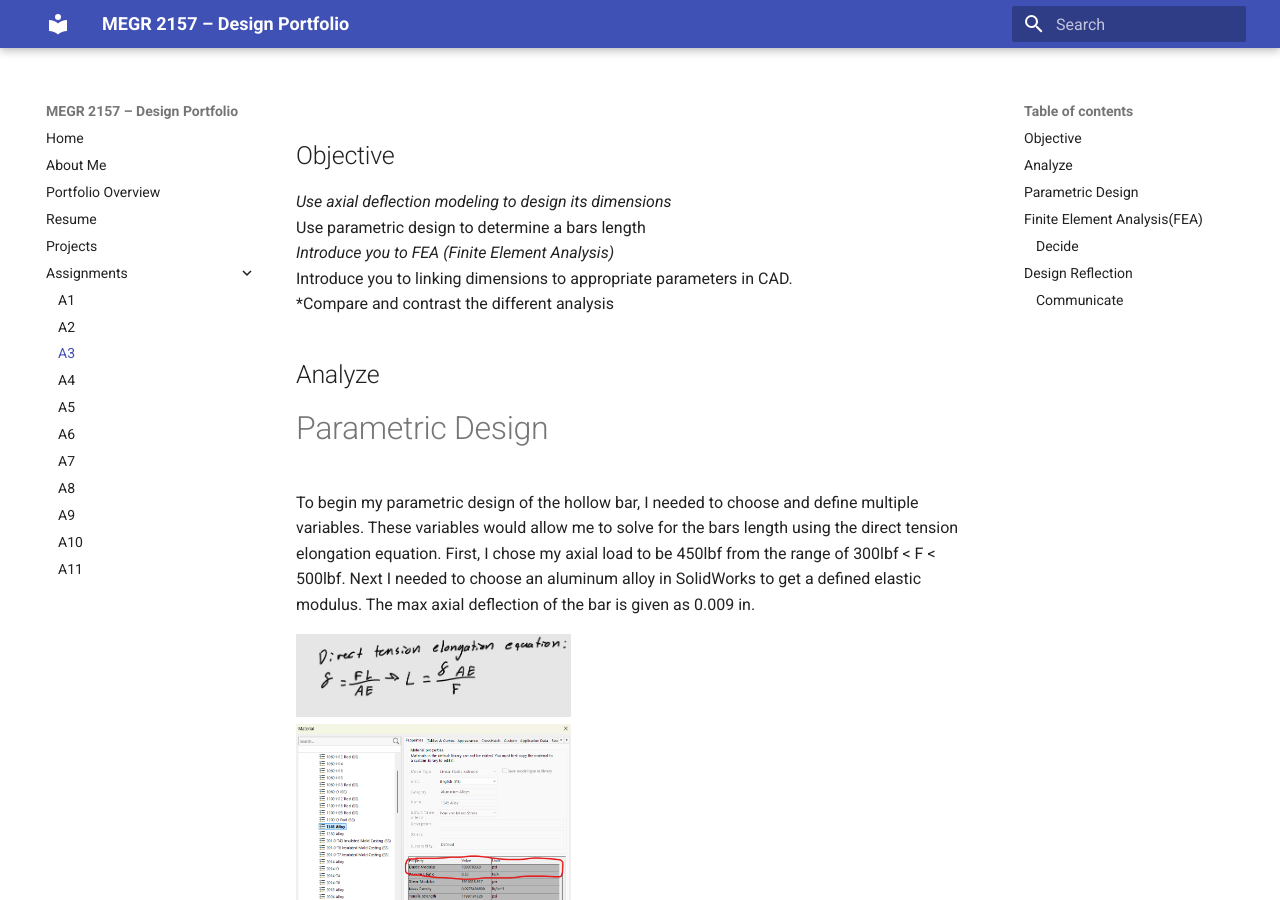
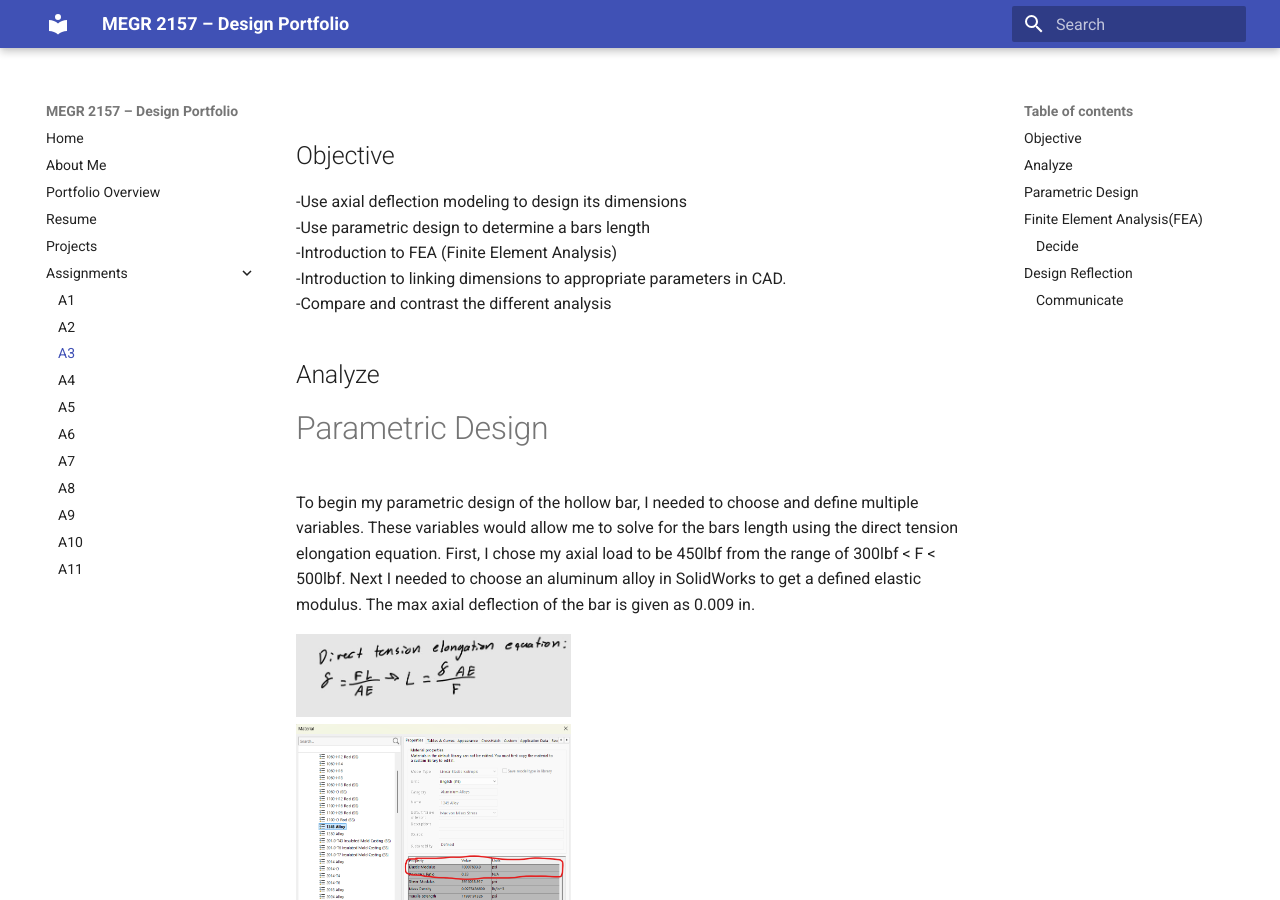
Before and after one commit to jwelch37/megr2156-portfolio, an MkDocs documentation site: the page built from docs/assignments/A03/index.md, in a window 1280 px wide and 900 px high. Built offline with MkDocs 1.6.1 and Material for MkDocs 9.7.7, drawn with Linux system fonts in a browser that asks for light colours; some of the changed text lies outside the part shown.

Commit message:
Revise content for clarity and readability
Updated the objective section for clarity and improved the language in the analysis and lessons learned sections.

```diff
--- a/docs/assignments/A03/index.md
+++ b/docs/assignments/A03/index.md
@@ -1,10 +1,10 @@
 
 ## Objective
-*Use axial deflection modeling to design its dimensions
-*Use parametric design to determine a bars length
-*Introduce you to FEA (Finite Element Analysis)
-*Introduce you to linking dimensions to appropriate parameters in CAD.
-*Compare and contrast the different analysis
+-Use axial deflection modeling to design its dimensions
+-Use parametric design to determine a bars length
+-Introduction to FEA (Finite Element Analysis)
+-Introduction to linking dimensions to appropriate parameters in CAD.
+-Compare and contrast the different analysis
 
 ## Analyze
 
@@ -56,7 +56,7 @@ The left image shows the elongation of the bar, the arrows can be seen where the
 <img src="elongation.png" alt="Alt Text" width="40%"> <img src="elongationgraph.png" alt="Alt Text" width="10%">
 
 **Stress**
-This von Mises map shows the stress throughout the bar in psi. The value at the top is the max stress in the bar, this value is 795.77 psi. The photo also shows the yield strength which is 3999 psi or 3.999 ksi. So our force results in a stress far below the yield strength.
+This von Mises map shows the stress throughout the bar in psi. The value at the top is the max stress in the bar, this value is 795.77 psi. The photo also shows the yield strength which is 3999 psi. So the force results in a stress far below the yield strength.
 <img src="VonMises.png" alt="Alt Text" width="20%">
 
 We can also gather data on the Safety Factor with our FEA.
@@ -78,3 +78,5 @@ For this design I would likely trust the FEA calculations, it gives values to th
 ## Communicate
 
 **Lessons Learned**
+
+The main mistakes I made were in the process of inputting the variables in the equations sheet in SolidWorks, and choosing my bar's dimensions. My first choice of dimensions resulted in a bar length that was much larger than expected and wasn't feasible or realistic, and I had trouble finding dimensions that had a length that seemed practical when modeled. I spent approximately 5-6 hours in total on this assignment.
```
